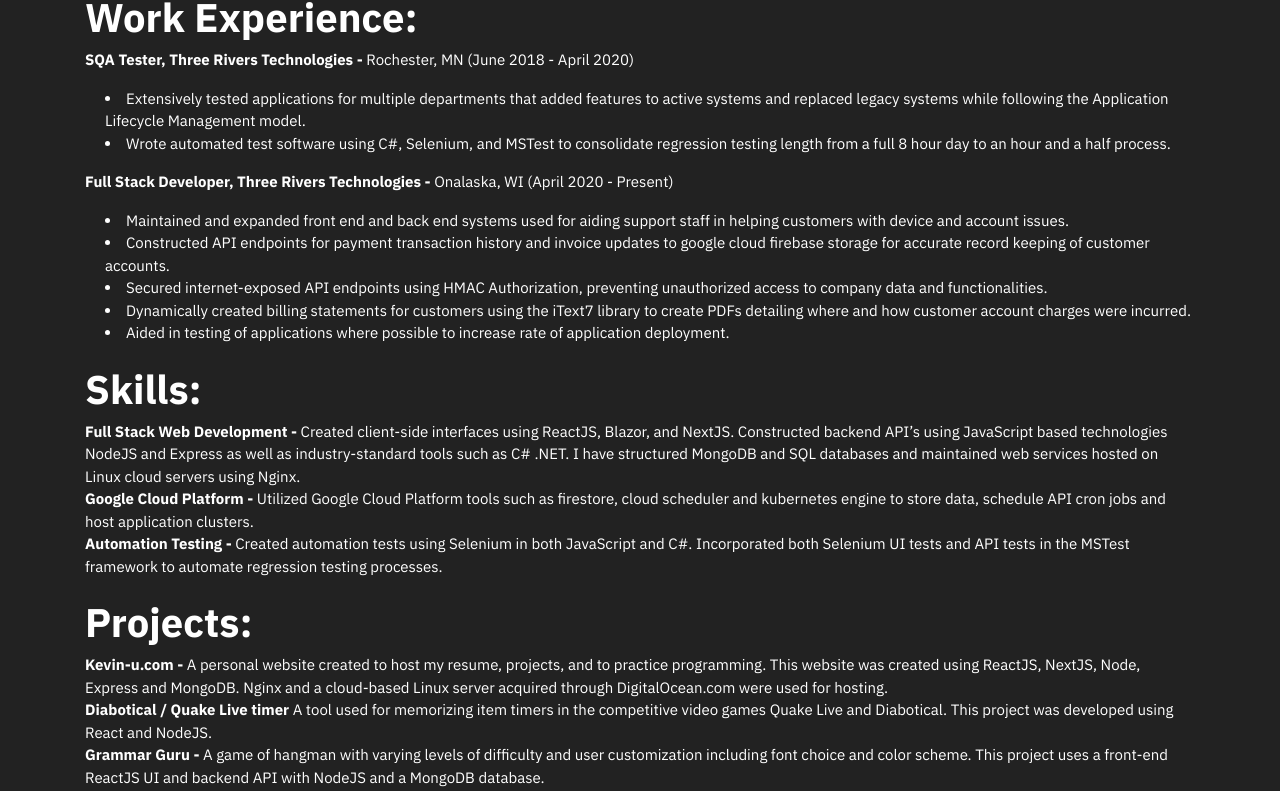
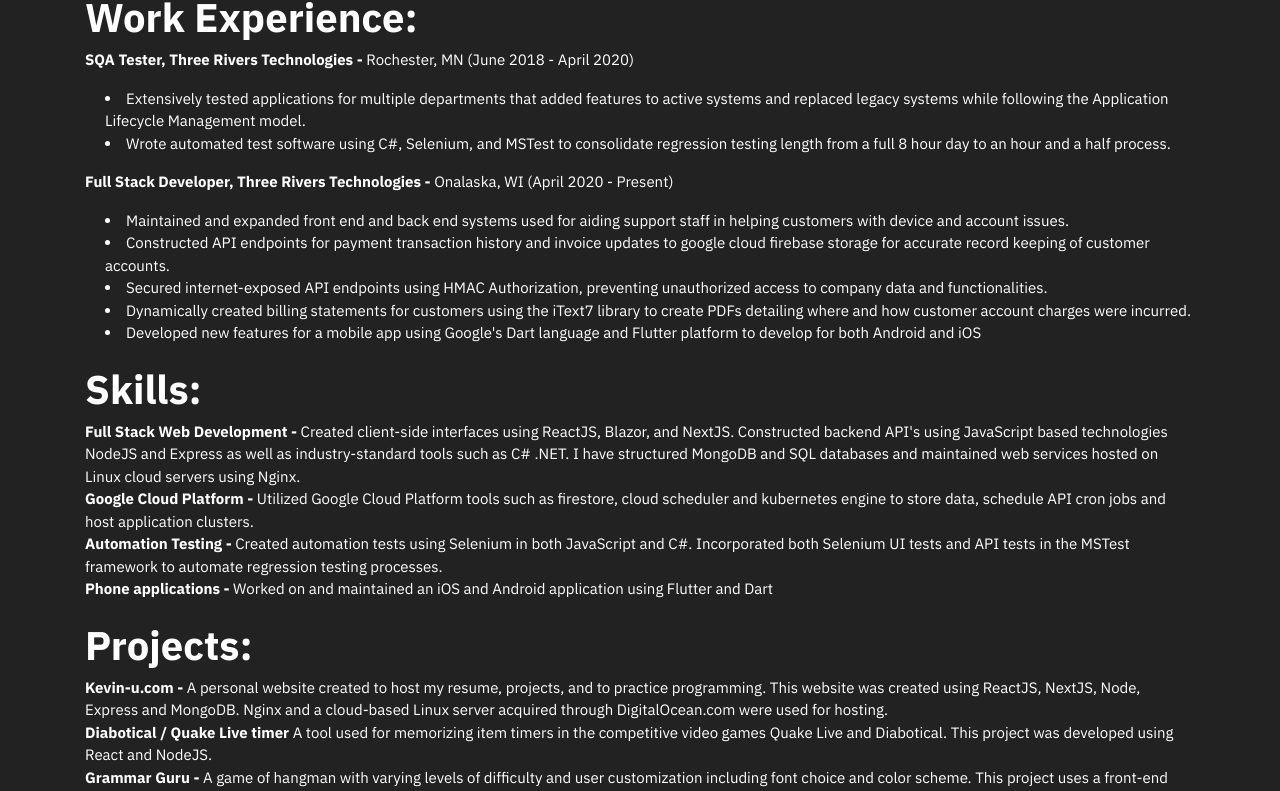
Before and after one commit to motocru/kevinu, a Next.js app: page /resume in a window 1280 px wide. Shown: the part 443-1234 px from the top of the page. Built offline with nearby package versions, Linux system fonts and the light colour scheme.

Commit message:
updated resume

```diff
--- a/pages/resume.js
+++ b/pages/resume.js
@@ -31,18 +31,19 @@
           <li>Constructed API endpoints for payment transaction history and invoice updates to google cloud firebase storage for accurate record keeping of customer accounts.</li>
           <li>Secured internet-exposed API endpoints using HMAC Authorization, preventing unauthorized access to company data and functionalities.</li>
           <li>Dynamically created billing statements for customers using the iText7 library to create PDFs detailing where and how customer account charges were incurred.</li>
-          <li>Aided in testing of applications where possible to increase rate of application deployment.</li>
+          <li>Developed new features for a mobile app using Google's Dart language and Flutter platform to develop for both Android and iOS</li>
         </ul>
       </div>
       <div>
         <h2><strong>Skills:</strong></h2>
-        <p><strong>Full Stack Web Development - </strong>Created client-side interfaces using ReactJS, Blazor, and NextJS. Constructed backend API’s
+        <p><strong>Full Stack Web Development - </strong>Created client-side interfaces using ReactJS, Blazor, and NextJS. Constructed backend API's
         using JavaScript based technologies NodeJS and Express as well as industry-standard tools such as C# .NET. I have structured
         MongoDB and SQL databases and maintained web services hosted on Linux cloud servers using Nginx.<br />
          <strong>Google Cloud Platform - </strong>Utilized Google Cloud Platform tools such as firestore, cloud scheduler
          and kubernetes engine to store data, schedule API cron jobs and host application clusters.<br />
         <strong>Automation Testing - </strong>Created automation tests using Selenium in both JavaScript and C#. Incorporated both Selenium UI tests
-        and API tests in the MSTest framework to automate regression testing processes.</p>
+        and API tests in the MSTest framework to automate regression testing processes.<br />
+        <strong>Phone applications - </strong>Worked on and maintained an iOS and Android application using Flutter and Dart</p>
       </div>
       <div>
         <h2><strong>Projects:</strong></h2>
```
Also changed, not shown: 1 other file (tests, documents, lock files or other folders).
